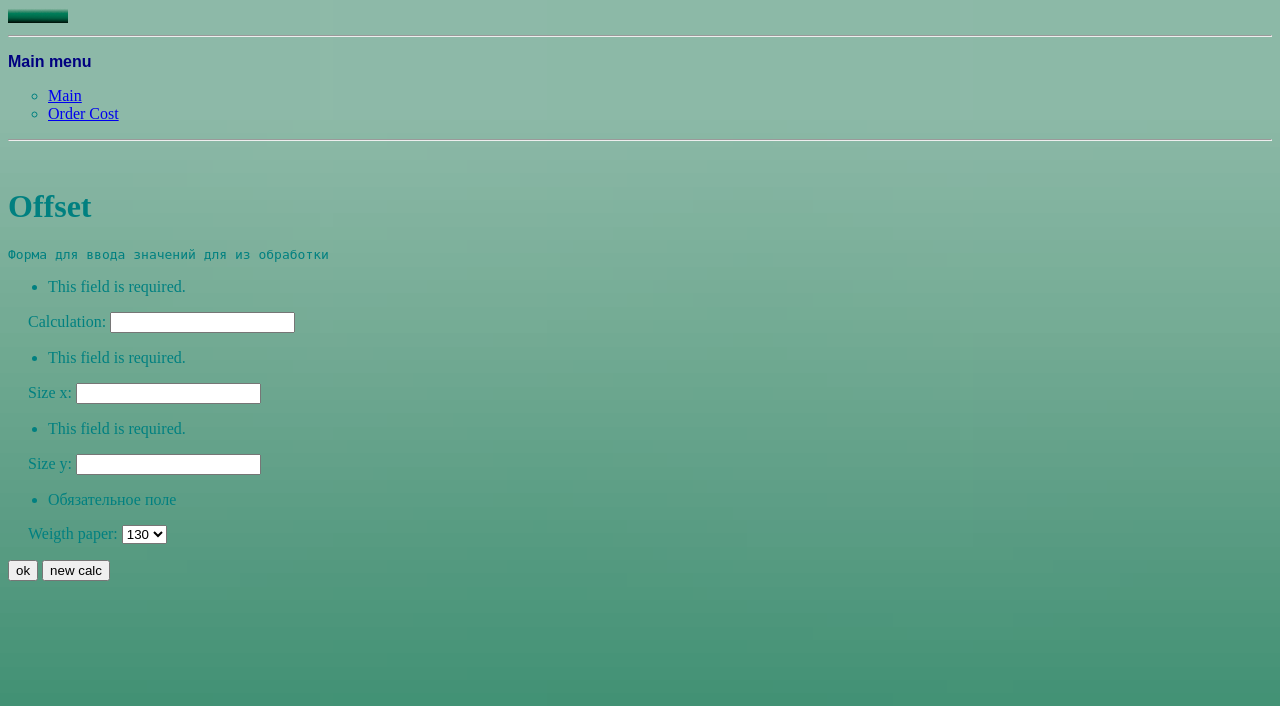
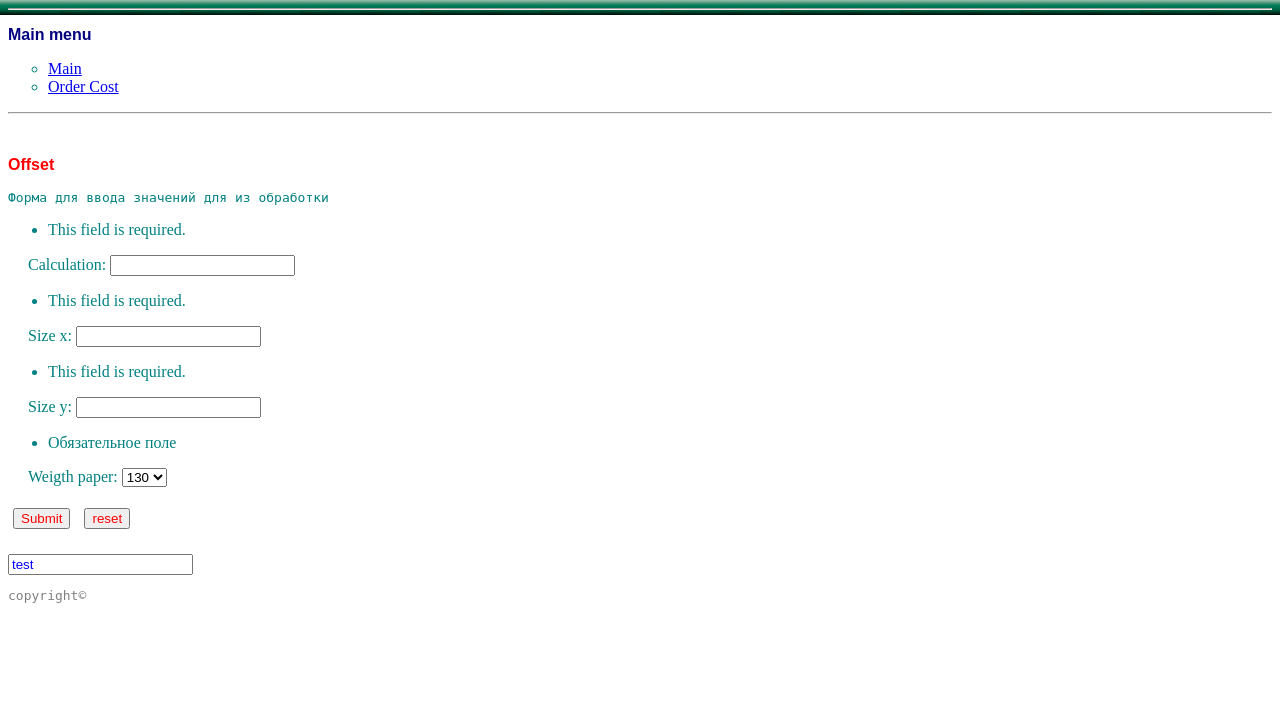
Before and after one commit to Klaus8k/talpo, a Django app: page /ordercost/offset/ in a window 1280 px wide. Shown: the top 706 px of the page. Run offline with Django 3.2, Linux system fonts and the light colour scheme.

Commit message:
+ add css ! продолжаем html and css

```diff
--- a/ordercost/templates/ordercost/offset.html
+++ b/ordercost/templates/ordercost/offset.html
@@ -1,17 +1,19 @@
-{% include 'base.html' %}
+{% extends 'base.html' %}
 
 {% block content %}
+<link rel="stylesheet" href="{% static '/style.css'">
 <br>
-<h1> Offset </h1>
+<h3 class="app"> Offset </h3>
 <pre>Форма для ввода значений для из обработки</pre>
 
 <form action="{% url 'ordercost:offset' %}" method="get">
 <!--    {% csrf_token %}-->
     {{ form.as_p }}
-    <button type="submit"> ok </button>
-    <button type="submit" value="reset" name="reset"> new calc </button>
+    <input type="submit">
+    <input type="submit" value="reset" name="reset">
 </form>
 
+<input type="text" value="test">
 
 
 {% if result %}
--- a/static/style.css
+++ b/static/style.css
@@ -5,12 +5,32 @@ H3 {
   font-size: 100%;
   font-family: Arial, Verdana, sans-serif;
 }
+/* class */
+h3.app {
+  color: red
+}
+
 P {
   padding-left: 20px;
 }
 body {
   background: url('/static/green.gif');
-  background-size: 1000%;
   background-position: left up;
   background-repeat: repeat-x;
 }
+/* id */
+#copy {
+  bottom: 10px;
+  color: #808080;
+  font: arial
+  }
+
+input[type="submit"] {
+  color: red;
+  margin: 5px;
+  }
+
+input[type="text"] {
+  margin-top: 20px;
+  color: blue;
+  }
--- a/templates/base.html
+++ b/templates/base.html
@@ -11,14 +11,9 @@
 
 <body text="teal" bgcolor="silver">
 
-{% block content %}
-{% endblock %}
-
-
-<img src="{% static 'green.gif' %}" alt="green.gif" border="0">
-
 <hr>
 <h3 align="left">Main menu</h3>
+
 <ul class="menu" type="circle">
     <li><a href="{% url 'mainpage:index' %}">Main</a></li>
     <li><a href="{% url 'ordercost:index' %}">Order Cost</a></li>
@@ -26,5 +21,9 @@
 <hr>
 
 
+{% block content %}
+{% endblock %}
+
+<pre id="copy">copyright&copy;</pre>
 </body>
 </html>
```
